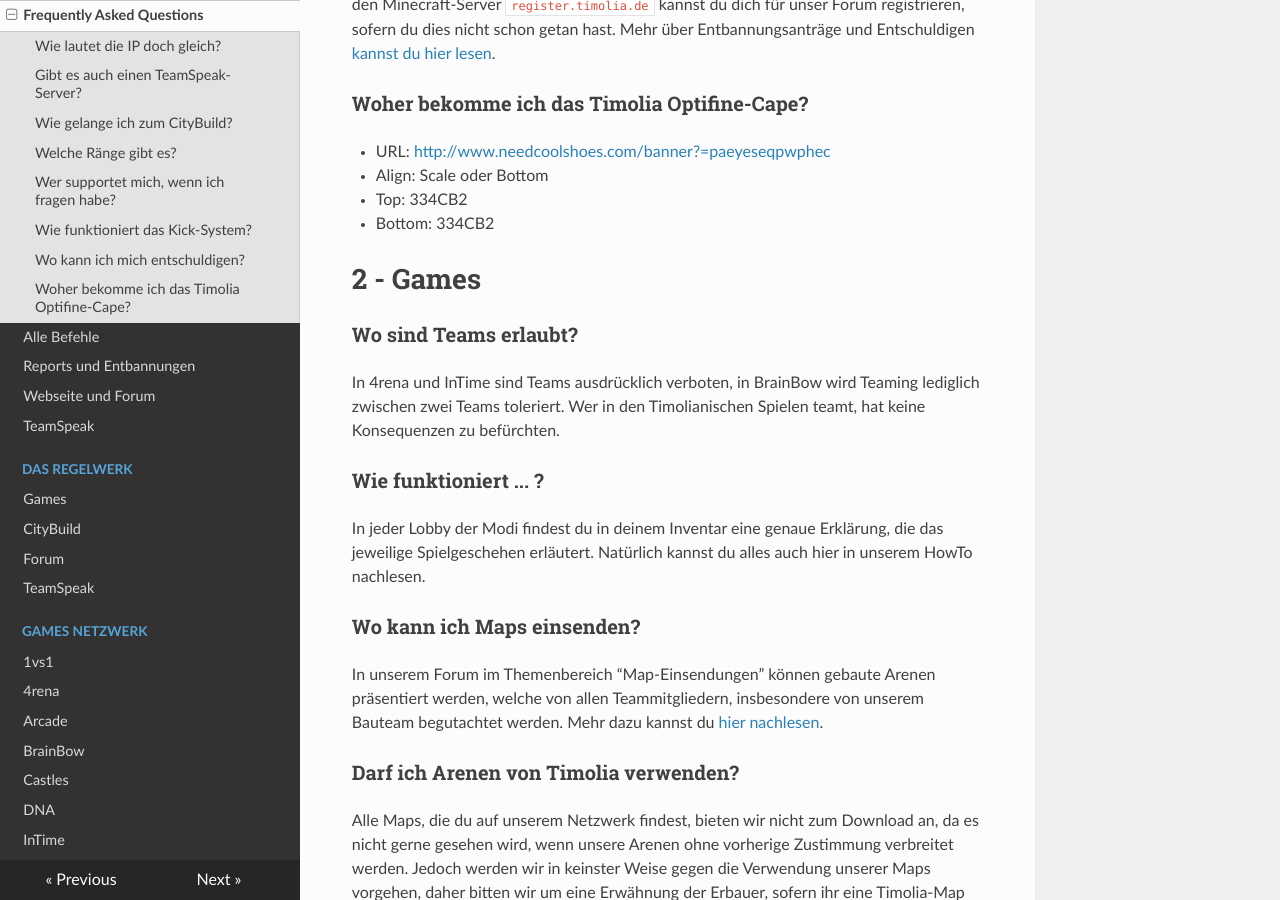
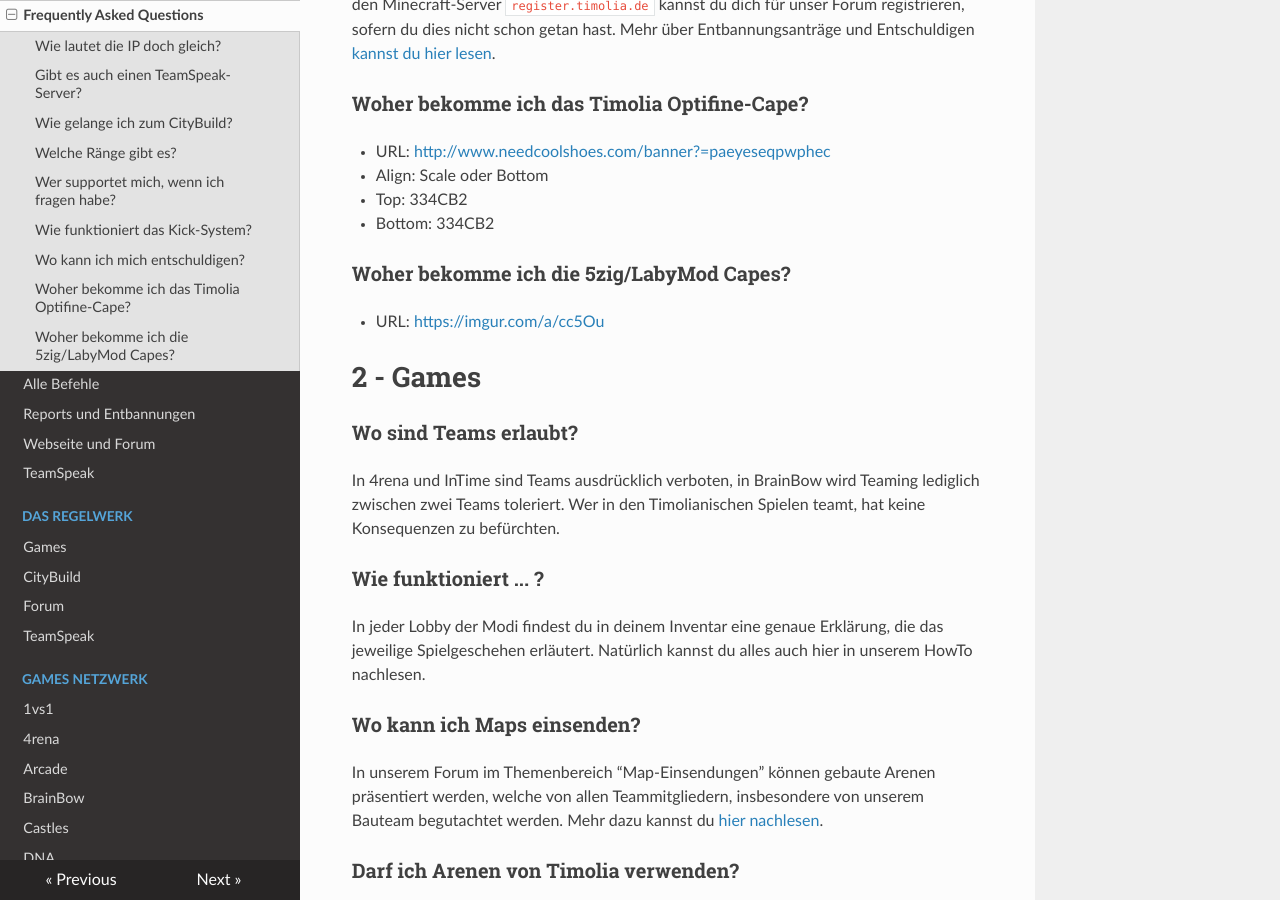
Before and after one commit to TimoliaDE/HowTo, an MkDocs documentation site: the page built from docs/faq.md, in a window 1280 px wide and 900 px high, scrolled down 2032 px. Built offline with MkDocs 1.6.1, drawn with Linux system fonts in a browser that asks for light colours; nearby versions of some CDN libraries; old or Windows-style settings are respelled for this version of MkDocs.

Commit message:
Update faq.md

```diff
--- a/docs/faq.md
+++ b/docs/faq.md
@@ -71,6 +71,8 @@ Mehr über Entbannungsanträge und Entschuldigen [kannst du hier lesen](/bans/).
 - Top: 334CB2
 - Bottom: 334CB2
 
+### Woher bekomme ich die 5zig/LabyMod Capes?
+- URL: [https://imgur.com/a/cc5Ou](https://imgur.com/a/cc5Ou)
 
 # 2 - Games
 
```
